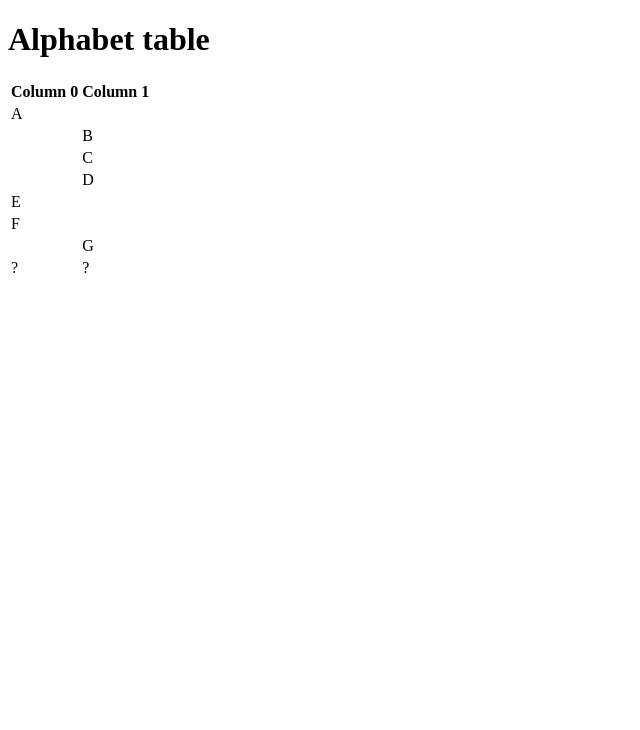
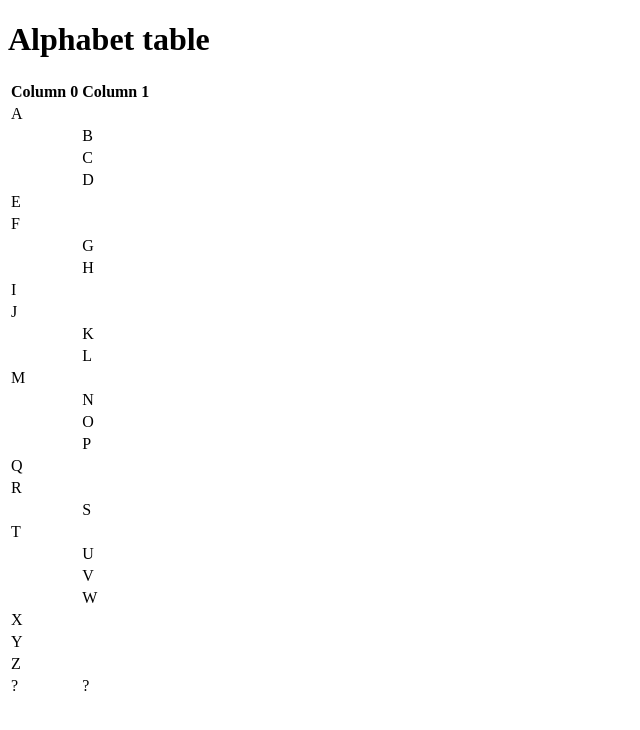
Before and after one commit to comp426-2022-spring/a00-Fred-Ji112, a website: page index.html in a window 1280 px wide. Shown: the whole page, without its empty margins (0-640 px from the left). Drawn offline with Linux system fonts and the light colour scheme.

Commit message:
rest of alphabet

```diff
--- a/index.html
+++ b/index.html
@@ -38,6 +38,63 @@
                         <td></td><td>G</td>
                     </tr>
                     <tr>
+                        <td></td><td>H</td>
+                    </tr>
+                    <tr>
+                        <td>I</td><td></td>
+                    </tr>
+                    <tr>
+                        <td>J</td><td></td>
+                    </tr>
+                    <tr>
+                        <td></td><td>K</td>
+                    </tr>
+                    <tr>
+                        <td></td><td>L</td>
+                    </tr>
+                    <tr>
+                        <td>M</td><td></td>
+                    </tr>
+                    <tr>
+                        <td></td><td>N</td>
+                    </tr>
+                    <tr>
+                        <td></td><td>O</td>
+                    </tr>
+                    <tr>
+                        <td></td><td>P</td>
+                    </tr>
+                    <tr>
+                        <td>Q</td><td></td>
+                    </tr>
+                    <tr>
+                        <td>R</td><td></td>
+                    </tr>
+                    <tr>
+                        <td></td><td>S</td>
+                    </tr>
+                    <tr>
+                        <td>T</td><td></td>
+                    </tr>
+                    <tr>
+                        <td></td><td>U</td>
+                    </tr>
+                    <tr>
+                        <td></td><td>V</td>
+                    </tr>
+                    <tr>
+                        <td></td><td>W</td>
+                    </tr>
+                    <tr>
+                        <td>X</td><td></td>
+                    </tr>
+                    <tr>
+                        <td>Y</td><td></td>
+                    </tr>
+                    <tr>
+                        <td>Z</td><td></td>
+                    </tr>
+                    <tr>
                         <td>?</td><td>?</td>
                     </tr>
                 </tbody>
```
